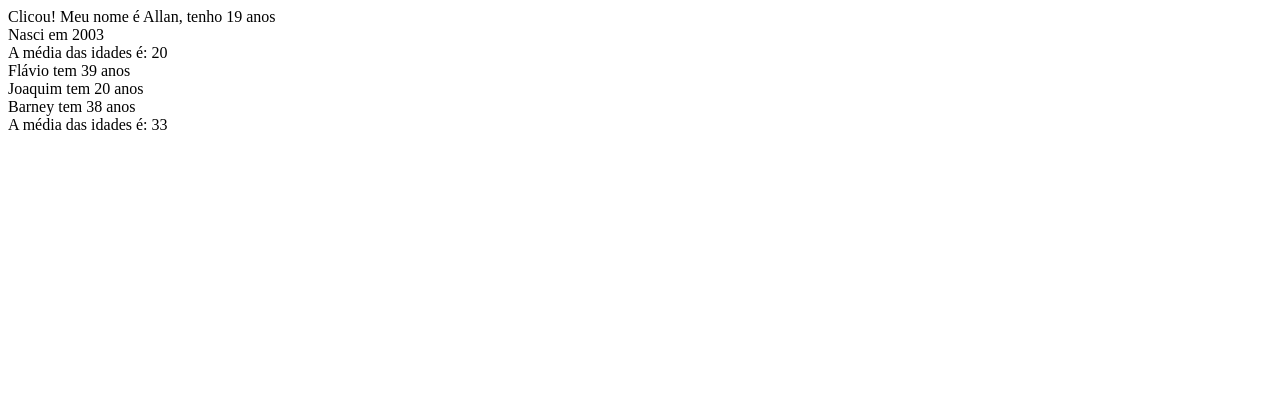
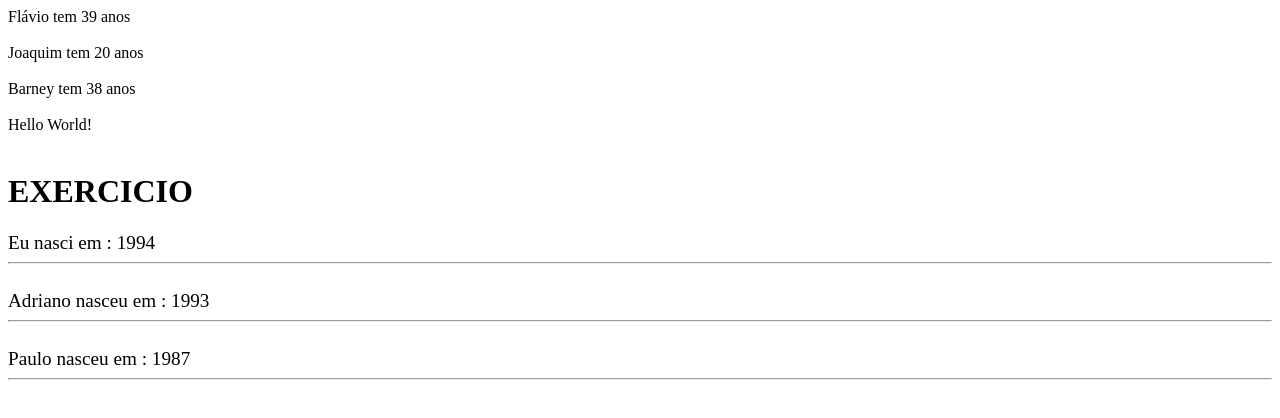
Before and after one commit to allazaoallado/Alura, a plain HTML site: page LOGICA/programa.html in a window 1280 px wide. Drawn offline with Linux system fonts and the light colour scheme.

Commit message:
usando functions no html

```diff
--- a/LOGICA/programa.html
+++ b/LOGICA/programa.html
@@ -11,27 +11,52 @@
 
     <script>
 
-            document.write('Clicou!')
-            document.write(' Meu nome é Allan, tenho 19 anos')
-            document.write(`<br> Nasci em ${2023 - 19 - 1}`)
+            function mostra (frase) {
+                document.write(frase)
+                pulaLinha()
+            }
 
-            document.write(' <br >A média das idades é: ')
-            document.write((20 + 10 + 30)/3 + '<br>')
+            function pulaLinha(linha = 2) {
+            for(i = 0; i < linha; i++){
+            document.write('<br>')}
+            }
 
             var ano = 2016;
-            document.write('Flávio tem ' +(ano - 1977 ) + ' anos' + '<br>');
-            document.write('Joaquim tem '+ (ano - 1996) + ' anos'+ '<br>' );
+            // document.write('Flávio tem ' +(ano - 1977 ) + ' anos');
+
+            mostra('Flávio tem ' +(ano - 1977 ) + ' anos')
+
+            // document.write('Joaquim tem '+ (ano - 1996) + ' anos');
+
+            mostra('Joaquim tem '+ (ano - 1996) + ' anos')
 
             ano = 2017;
-            document.write('Barney tem ' + (ano - 1979) + ' anos' + '<br>');
+            // document.write('Barney tem ' + (ano - 1979) + ' anos');
 
-            var idadeFlavio = 39;
-            var idadeJoaquim = 20;
-            var idadeBarney = 41
-            var media = (idadeBarney + idadeFlavio + idadeJoaquim)/3
-            document.write('A média das idades é: ' + Math.round( media));
+            mostra('Barney tem ' + (ano - 1979) + ' anos')
 
+            mostra('Hello World!')
 
     </script>
+
+    <h1>EXERCICIO</h1>
+    <script>
+
+        function pulaLinha() {
+            document.write("<br><hr><br>");
+        }
+
+        function mostra(frase) {
+            document.write('<big>' + frase + '</big>');
+            pulaLinha();
+        }
+
+        var ano = 2019;
+        mostra("Eu nasci em : " + (ano - 25));
+        mostra("Adriano nasceu em : " + (ano - 26));
+        mostra("Paulo nasceu em : " + (ano - 32));
+
+    </script>
+
 </body>
 </html>
```
Also changed, not shown: LOGICA/pulaLinha.html (added, +23 -0 lines), LOGICA/tanque_ou_gasolina.js (added, +18 -0 lines).
